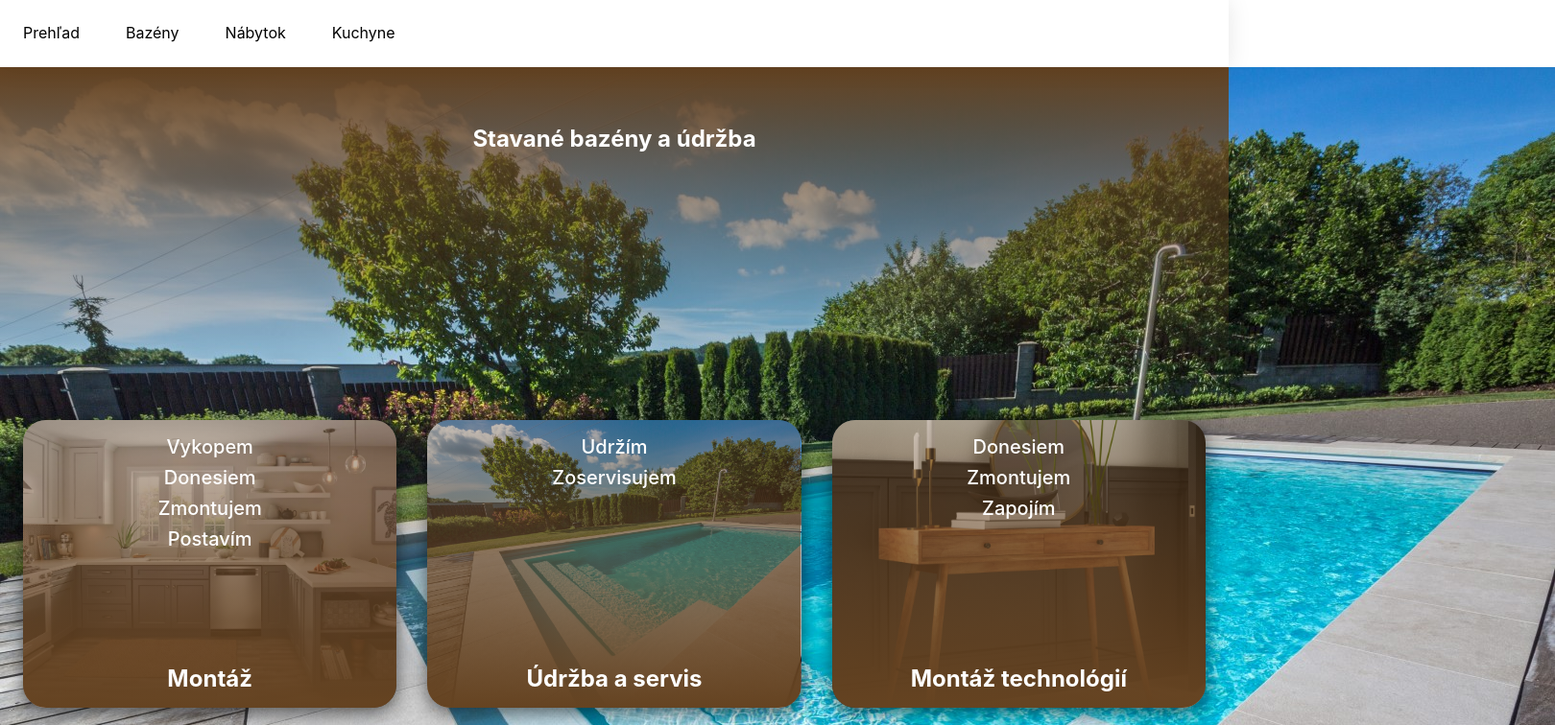
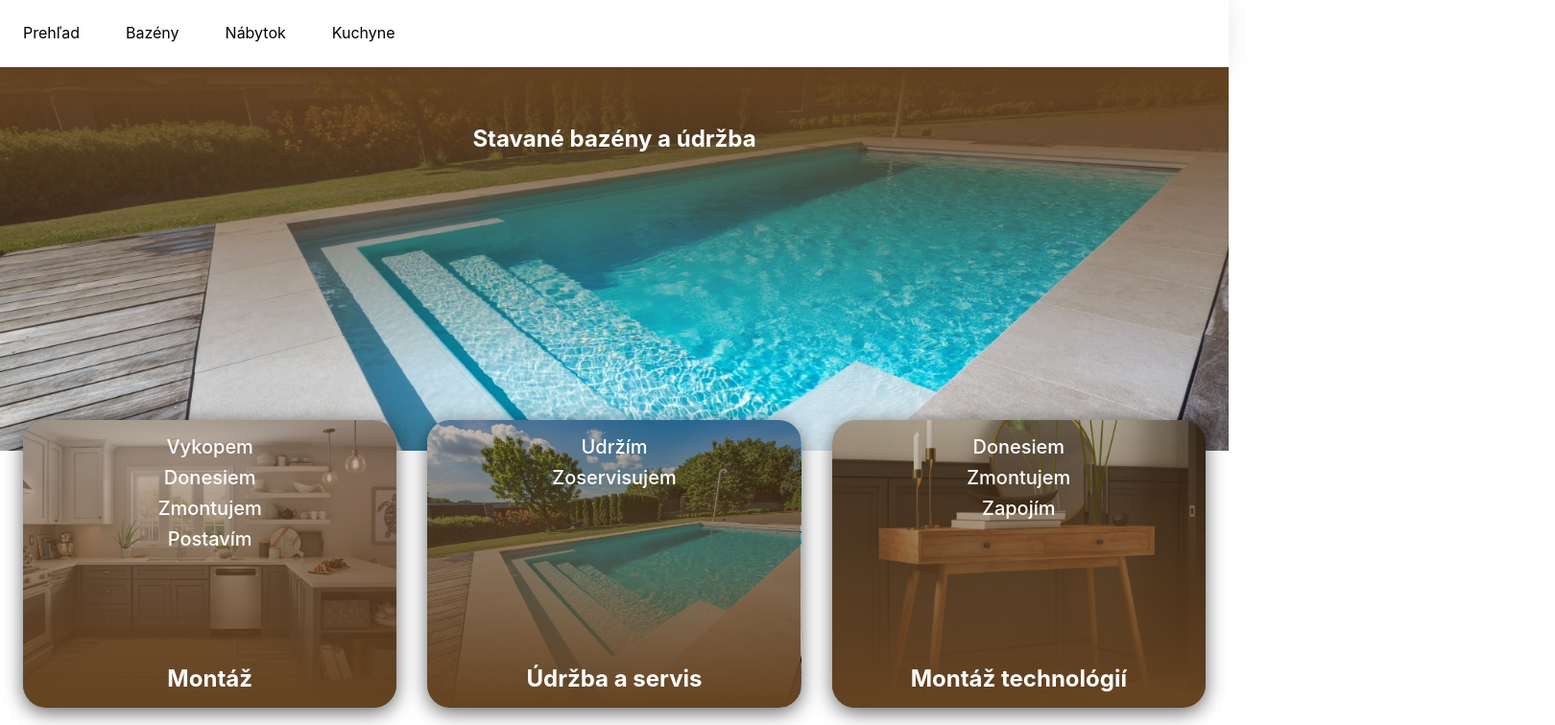
Before and after one commit to PeterHolodnak/mp-portfolio, a Next.js app: page /bazeny in a window 1280 px wide. Shown: the top 756 px of the page at 96% size, 1620 px wide, since content can reach past the window. Built offline with nearby package versions, Linux system fonts and the light colour scheme.

Commit message:
Fix images after removing Next images

```diff
--- a/styles/globals.scss
+++ b/styles/globals.scss
@@ -52,3 +52,7 @@ a:hover {
 h1 {
     color: variables.$brown;
 }
+
+img {
+    max-width: 100%;
+}
--- a/styles/hero-banner.module.scss
+++ b/styles/hero-banner.module.scss
@@ -20,6 +20,8 @@
     right: 0;
     img {
         object-fit: cover;
+        width: 100%;
+        height: 100%;
     }
     &::after {
         content: "";
```
